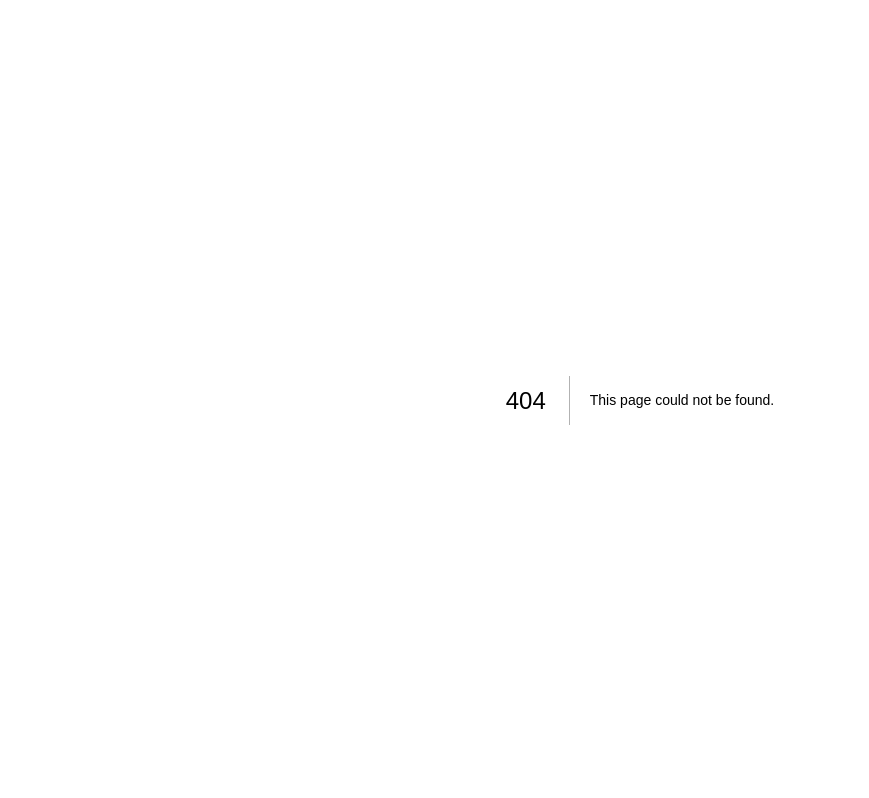
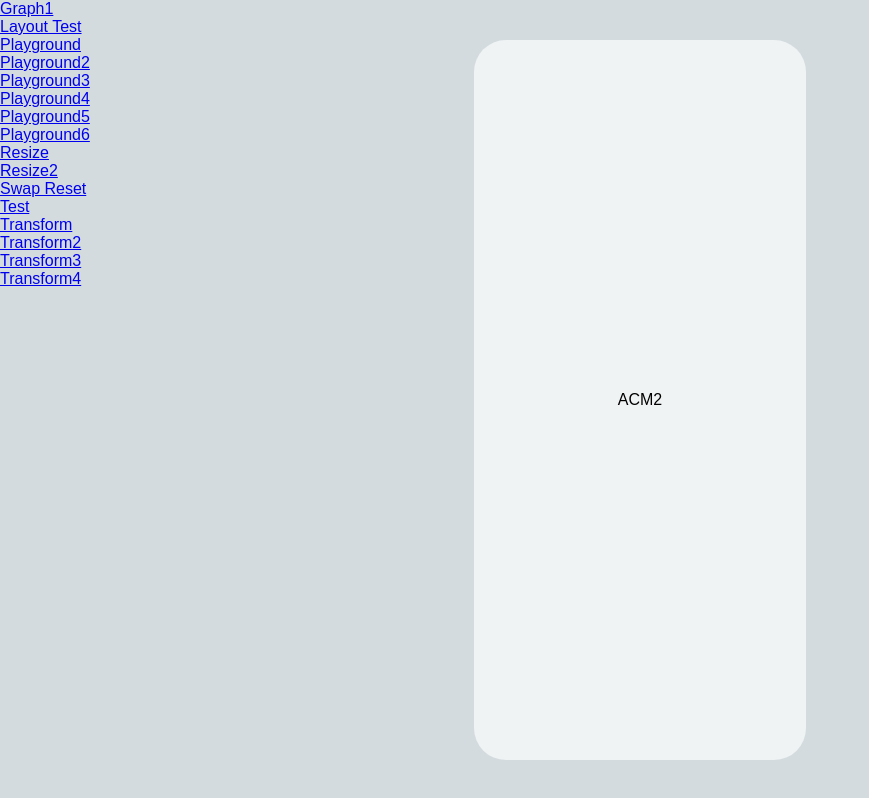
Before and after one commit to grahampaterson/interaction-playground, a Next.js app: page /framer/playground6 in a window 1280 px wide. Before the commit this address had no page. Shown: the whole page, without its empty margins (0-869 px from the left). Built offline with nearby package versions, Linux system fonts and the light colour scheme.

Commit message:
letter swapping

```diff
--- /dev/null
+++ b/app/framer/playground6/page.module.css
@@ -0,0 +1,30 @@
+.main {
+  display: flex;
+  width: 100vw;
+  height: 100vh;
+  background-color: hsl(200, 15%, 85%);
+  align-items: center;
+  justify-content: center;
+  gap: 32px;
+}
+
+.screen {
+  aspect-ratio: 375/812;
+  height: 90vh;
+  background-color: hsl(200, 15%, 95%);
+  border-radius: 32px;
+  display: flex;
+  align-items: center;
+  justify-content: center;
+  perspective: 200px;
+  position: relative;
+  padding: 16px;
+}
+
+.testCube {
+  width: 100px;
+  height: 100px;
+  background-color: teal;
+  border-radius: 16px;
+  position: relative;
+}
--- /dev/null
+++ b/app/framer/playground6/page.tsx
@@ -0,0 +1,97 @@
+"use client";
+
+import {
+  AnimatePresence,
+  AnimationProps,
+  easeIn,
+  motion,
+  useCycle,
+} from "framer-motion";
+import styles from "./page.module.css";
+import React, { SetStateAction, useEffect, useState } from "react";
+import Image from "next/image";
+
+export default function Page() {
+  const [active, setActive] = useState(true);
+
+  return (
+    <div className={styles.main}>
+      <motion.div className={styles.screen} onClick={() => setActive(!active)}>
+        <Letters active={active} a="A" b="B" />
+        <Letters active={active} a="C" b="D" />
+        <Letters active={active} a="M" b="1" />
+        <Letters active={active} a="2" b="L" />
+      </motion.div>
+    </div>
+  );
+}
+
+function Letters({ active, a, b }: { active: boolean; a: string; b: string }) {
+  return (
+    <motion.div>
+      <AnimatePresence>
+        {active ? (
+          <motion.div
+            key={a}
+            initial={{
+              scale: 0,
+            }}
+            animate={{
+              scale: 1,
+            }}
+            exit={{
+              scale: 0,
+              position: "absolute",
+            }}
+            transition={{
+              duration: 0.3,
+            }}
+          >
+            {a}
+          </motion.div>
+        ) : (
+          <motion.div
+            key={b}
+            initial={{
+              scale: 0,
+            }}
+            animate={{
+              scale: 1,
+            }}
+            exit={{
+              scale: 0,
+              position: "absolute",
+            }}
+            transition={{
+              duration: 0.3,
+            }}
+          >
+            {b}
+          </motion.div>
+        )}
+      </AnimatePresence>
+    </motion.div>
+  );
+}
+
+function Single({ letter }: { letter: string }) {
+  return (
+    <motion.div
+      key={letter}
+      initial={{
+        scale: 0,
+      }}
+      animate={{
+        scale: 1,
+      }}
+      exit={{
+        scale: 0,
+      }}
+      transition={{
+        duration: 1,
+      }}
+    >
+      {letter}
+    </motion.div>
+  );
+}
```
